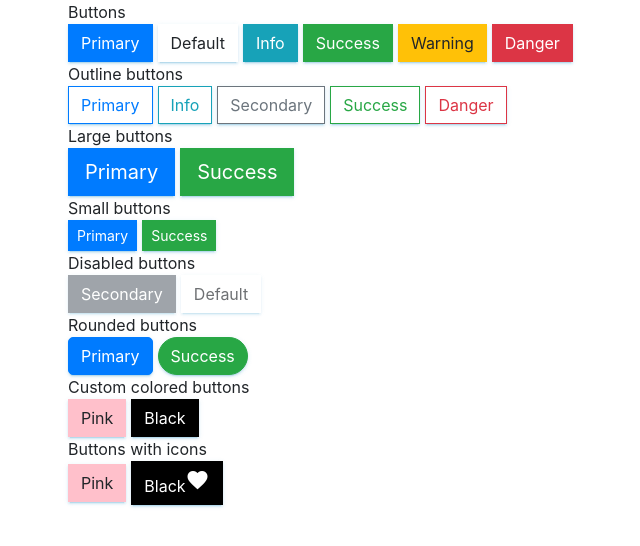
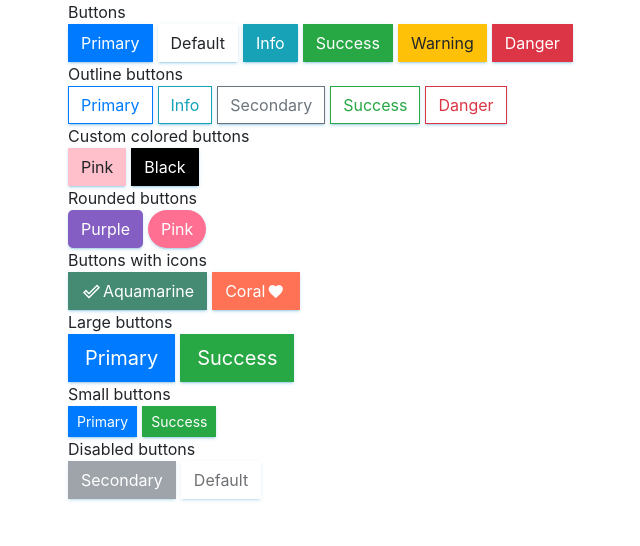
Before and after one commit to SwarnaKishore/angular-reusable-components, an Angular app: page / in a window 1280 px wide. Shown: the top 546 px of the page, without its empty margins (17-657 px from the left). Built offline with nearby package versions, Linux system fonts and the light colour scheme.

Commit message:
updated buttons styles

```diff
--- a/src/app/app.component.html
+++ b/src/app/app.component.html
@@ -26,6 +26,24 @@
                                     <app-button [classType]="'btn btn-outline-danger'">Danger</app-button>
                             </div>
 
+                            <div>Custom colored buttons</div>
+                            <div class="buttons">
+                                    <app-button [backgroundColor]="'pink'">Pink</app-button>
+                                    <app-button [backgroundColor]="'#000'" [color]="'#fff'">Black</app-button>
+                            </div>
+
+                            <div>Rounded buttons</div>
+                            <div class="buttons">
+                                    <app-button  [backgroundColor]="'#845EC2'" [color]="'#fff'" [radius]="'5px'">Purple</app-button>
+                                    <app-button  [backgroundColor]="'#FF6F91'" [color]="'#fff'" [radius]="'50px'">Pink</app-button>
+                            </div>
+
+                            <div>Buttons with icons</div>
+                            <div class="buttons">
+                                    <app-button [backgroundColor]="'#458b74'" [color]="'#fff'"><i class="material-icons">done_outline</i>Aquamarine</app-button>
+                                    <app-button [backgroundColor]="'#ff7256'" [color]="'#fff'">Coral<i class="material-icons">favorite</i></app-button>
+                            </div>
+
                             <div>Large buttons</div>
                             <div class="buttons">
                                     <app-button [classType]="'btn-primary btn-lg'">Primary</app-button>
@@ -43,26 +61,6 @@
                                     <app-button [classType]="'btn-secondary'" [disabled]="true">Secondary</app-button>
                                     <app-button [classType]="'btn-default'" [disabled]="true">Default</app-button>
                             </div>
-
-                            <div>Rounded buttons</div>
-                            <div class="buttons">
-                                    <app-button [classType]="'btn-primary'" [radius]="'5px'">Primary</app-button>
-                                    <app-button [classType]="'btn-success'" [radius]="'50px'">Success</app-button>
-                            </div>
-
-                            <div>Custom colored buttons</div>
-                            <div class="buttons">
-                                    <app-button [backgroundColor]="'pink'">Pink</app-button>
-                                    <app-button [backgroundColor]="'#000'" [color]="'#fff'">Black</app-button>
-                            </div>
-
-                            <div>Buttons with icons</div>
-                            <div class="buttons">
-                                    <app-button [backgroundColor]="'pink'">Pink</app-button>
-                                    <app-button [backgroundColor]="'#000'" [color]="'#fff'">Black<i class="material-icons">favorite</i>
-
-                                    </app-button>
-                            </div>
                     </div>
 
 
--- a/src/app/app.component.scss
+++ b/src/app/app.component.scss
@@ -1,3 +1,11 @@
 .buttons app-button {
     margin-right: 5px;
 }
+
+.material-icons {
+    font-size: 17px;
+    position: relative;
+    top: 3px;
+    left: 2px;
+    margin-right: 5px;
+}
```
